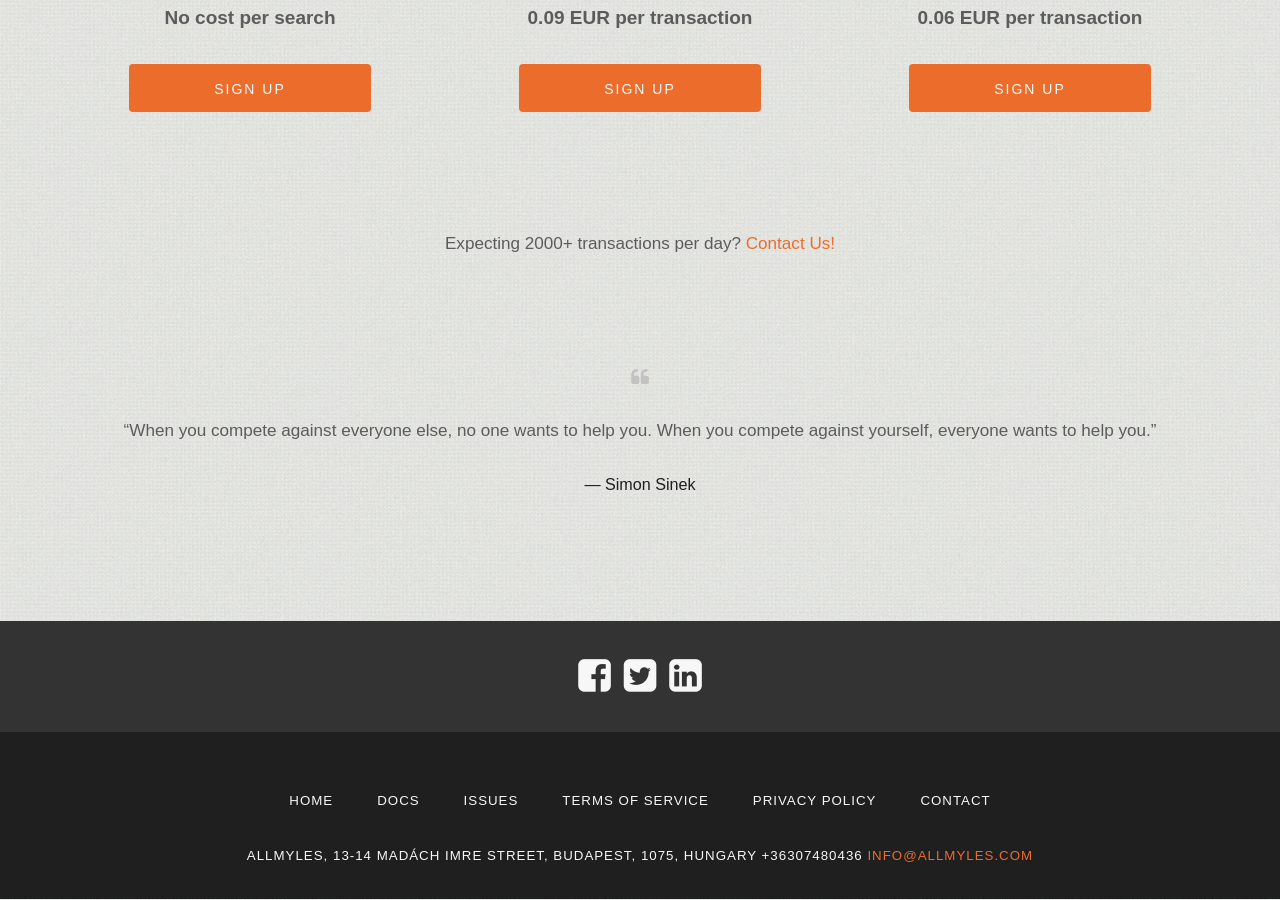
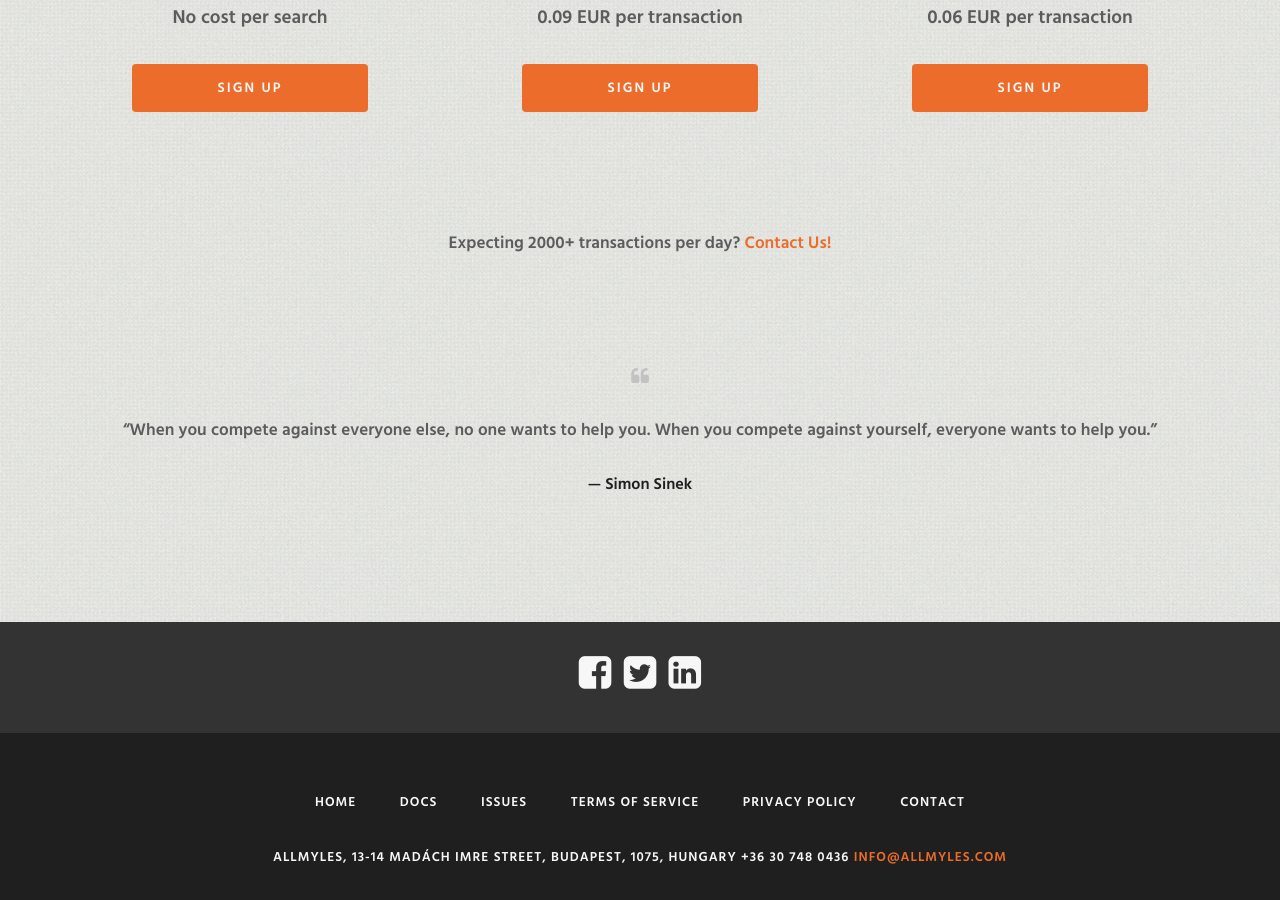
Before and after one commit to balazsszilardtoth/allmyles.github.io, a Jekyll site: the page built from index.html, in a window 1280 px wide and 900 px high, scrolled down 2958 px. Built offline with Jekyll 4.4.1, drawn with Linux system fonts in a browser that asks for light colours; nearby versions of some CDN libraries; some web fonts are replaced.

Commit message:
Fetch font files via Google Fonts

```diff
--- a/_includes/main.scss
+++ b/_includes/main.scss
@@ -1,5 +1,4 @@
 @import "variables";
-@import "fonts";
 @import "button";
 @import "quote";
 
--- a/_layouts/base.html
+++ b/_layouts/base.html
@@ -14,6 +14,7 @@ layout: compress
 	<meta name="author" content="Allmyles Ltd.">
 	<meta name="description" content="">
 	<meta name="keywords" content="">
+	<link href="//fonts.googleapis.com/css?family=Montserrat:700|Hind:600" rel="stylesheet" type="text/css">
 	<link rel="stylesheet" href="//cdnjs.cloudflare.com/ajax/libs/twitter-bootstrap/3.3.2/css/bootstrap.min.css">
 	<link rel="stylesheet" href="//cdnjs.cloudflare.com/ajax/libs/font-awesome/4.3.0/css/font-awesome.min.css">
 	<style type="text/css">
@@ -83,7 +84,7 @@ layout: compress
 					<li><a href="/contact/">Contact</a></li>
 				</ul>
 			</div>
-			<p>Allmyles, 13-14 Madách Imre street, Budapest, 1075, Hungary <span>+36307480436</span> <a href="mailto:info@allmyles.com">info@allmyles.com</a></p>
+			<p>Allmyles, 13-14 Madách Imre street, Budapest, 1075, Hungary <span>+36&nbsp;30&nbsp;748&nbsp;0436</span> <a href="mailto:info@allmyles.com">info@allmyles.com</a></p>
 		</div>
 	</footer>
 
--- a/_sass/_fonts.scss
+++ /dev/null
@@ -1,50 +0,0 @@
-/**
-* @files
-* _fonts.scss
-*
-* Fonts
-*/
-
-/**
-* Montserrat
-*/
-
-/* latin */
-@font-face {
-    font-family: 'Montserrat';
-    font-style: normal;
-    font-weight: 600;
-    src: local('Montserrat-Regular'), url(http://fonts.gstatic.com/s/montserrat/v6/zhcz-_WihjSQC0oHJ9TCYPk_vArhqVIZ0nv9q090hN8.woff2) format('woff2');
-    unicode-range: U+0000-00FF, U+0131, U+0152-0153, U+02C6, U+02DA, U+02DC, U+2000-206F, U+2074, U+20AC, U+2212, U+2215, U+E0FF, U+EFFD, U+F000;
-}
-
-/**
-* Hind
-*/
-
-/* devanagari */
-@font-face {
-    font-family: 'Hind';
-    font-style: normal;
-    font-weight: 600;
-    src: local('Hind Regular'), local('Hind-Regular'), url(http://fonts.gstatic.com/s/hind/v5/Vb88BBmXXgbpZxolKzz6dw.woff2) format('woff2');
-    unicode-range: U+02BC, U+0900-097F, U+1CD0-1CF6, U+1CF8-1CF9, U+200B-200D, U+20A8, U+20B9, U+25CC, U+A830-A839, U+A8E0-A8FB;
-}
-
-/* latin-ext */
-@font-face {
-    font-family: 'Hind';
-    font-style: normal;
-    font-weight: 600;
-    src: local('Hind Regular'), local('Hind-Regular'), url(http://fonts.gstatic.com/s/hind/v5/eND698DA6CUFWomaRdrTiw.woff2) format('woff2');
-    unicode-range: U+0100-024F, U+1E00-1EFF, U+20A0-20AB, U+20AD-20CF, U+2C60-2C7F, U+A720-A7FF;
-}
-
-/* latin */
-@font-face {
-    font-family: 'Hind';
-    font-style: normal;
-    font-weight: 600;
-    src: local('Hind Regular'), local('Hind-Regular'), url(http://fonts.gstatic.com/s/hind/v5/xLdg5JI0N_C2fvyu9XVzXg.woff2) format('woff2');
-    unicode-range: U+0000-00FF, U+0131, U+0152-0153, U+02C6, U+02DA, U+02DC, U+2000-206F, U+2074, U+20AC, U+2212, U+2215, U+E0FF, U+EFFD, U+F000;
-}
```
